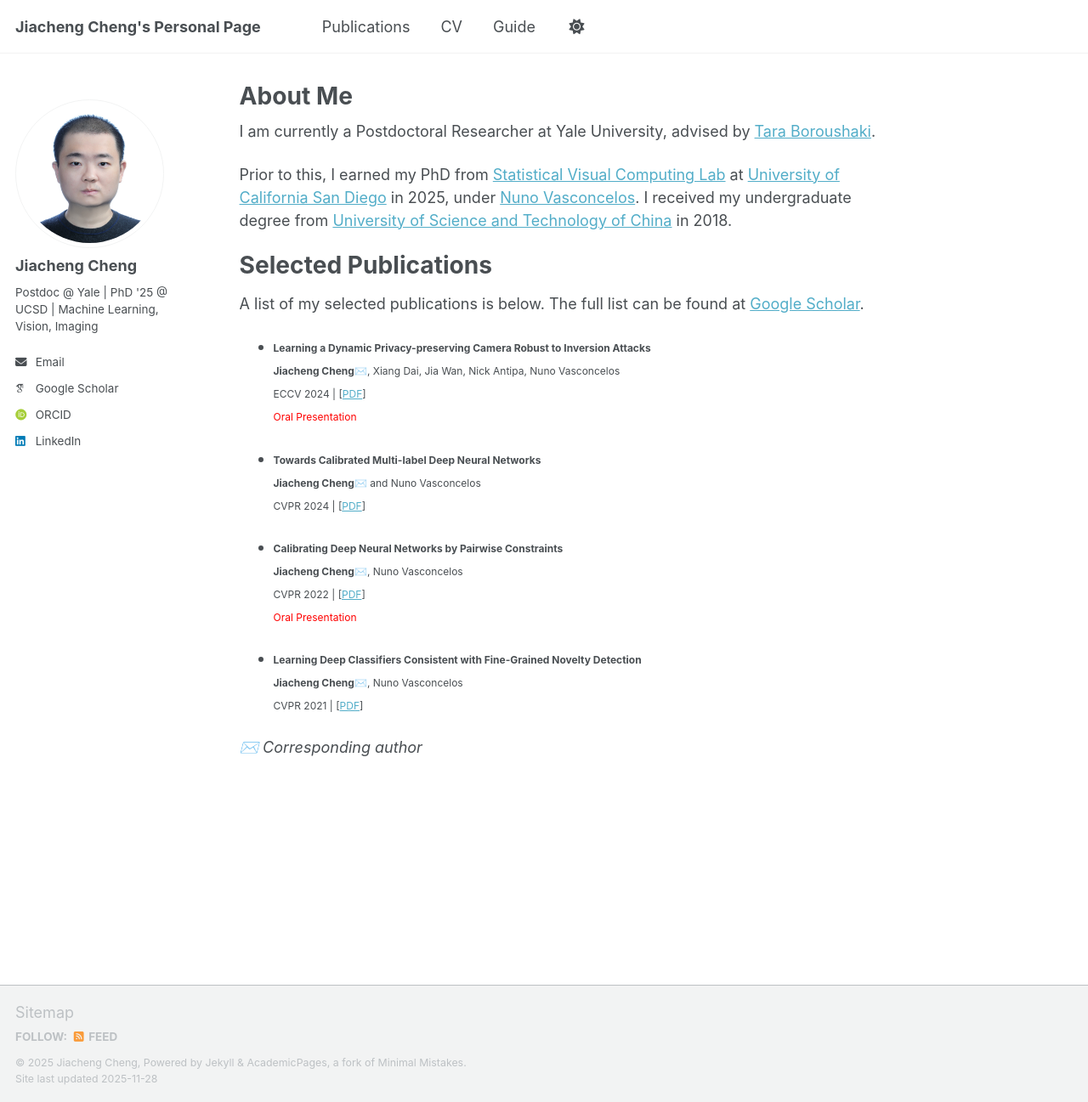
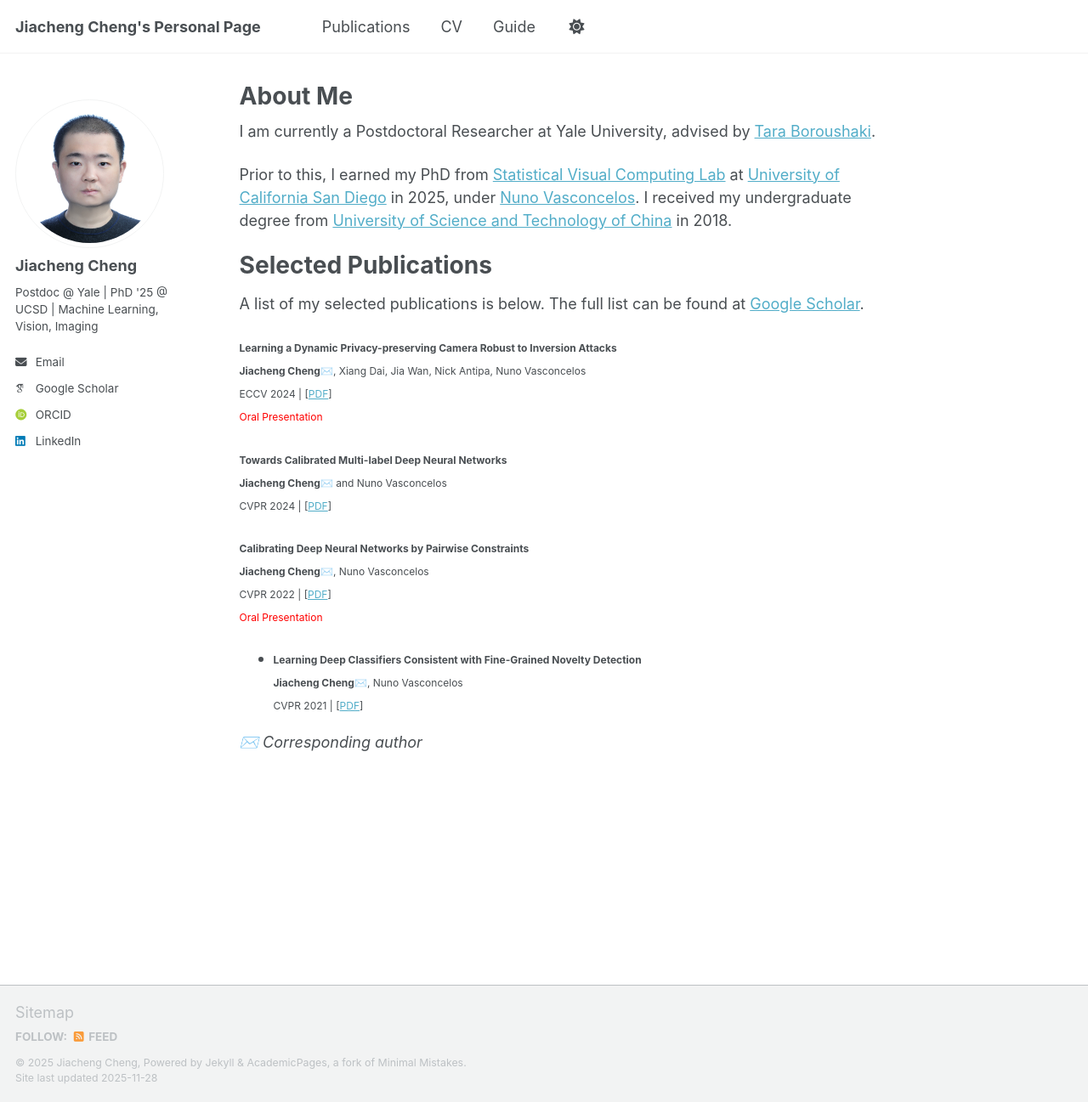
Before and after one commit to JiachengCheng96/JiachengCheng96.github.io, a Jekyll site: the page built from _pages/about.md, in a window 1280 px wide and 1297 px high. Shown: the whole window at 85% size. Built offline with Jekyll 4.4.1, drawn with Linux system fonts in a browser that asks for light colours; some web fonts are replaced; a script that is not in the unit is left out.

Commit message:
Update about.md

```diff
--- a/_pages/about.md
+++ b/_pages/about.md
@@ -18,18 +18,18 @@ Prior to this, I earned my PhD from  [Statistical Visual Computing Lab](http://w
 
 A list of my selected publications is below. The full list can be found at [Google Scholar](https://scholar.google.com/citations?user=bWqc6Z8AAAAJ&hl).
 
-- <span style="font-size:12px; line-height:1.; margin-bottom:1em;"> **Learning a Dynamic Privacy-preserving Camera Robust to Inversion Attacks**<br>
+<span style="font-size:12px; line-height:1.; margin-bottom:1em;"> **Learning a Dynamic Privacy-preserving Camera Robust to Inversion Attacks**<br>
 **Jiacheng Cheng**✉️, Xiang Dai, Jia Wan, Nick Antipa, Nuno Vasconcelos<br>
 ECCV 2024 | [[PDF](#)]<br>
 <span style="color:red;">Oral Presentation</span>
 </span>
 
-- <span style="font-size:12px; line-height:1.; line-height"> **Towards Calibrated Multi-label Deep Neural Networks**<br>
+<span style="font-size:12px; line-height:1.; line-height"> **Towards Calibrated Multi-label Deep Neural Networks**<br>
 **Jiacheng Cheng**✉️ and Nuno Vasconcelos<br>
 CVPR 2024 | [[PDF](#)]
 </span>
 
-- <span style="font-size:12px; line-height:1.5; margin-bottom:1em;"> **Calibrating Deep Neural Networks by Pairwise Constraints**<br>
+<span style="font-size:12px; line-height:1.5; margin-bottom:1em;"> **Calibrating Deep Neural Networks by Pairwise Constraints**<br>
 **Jiacheng Cheng**✉️, Nuno Vasconcelos<br>
 CVPR 2022 | [[PDF](#)]<br>
 <span style="color:red;">Oral Presentation</span>
```
